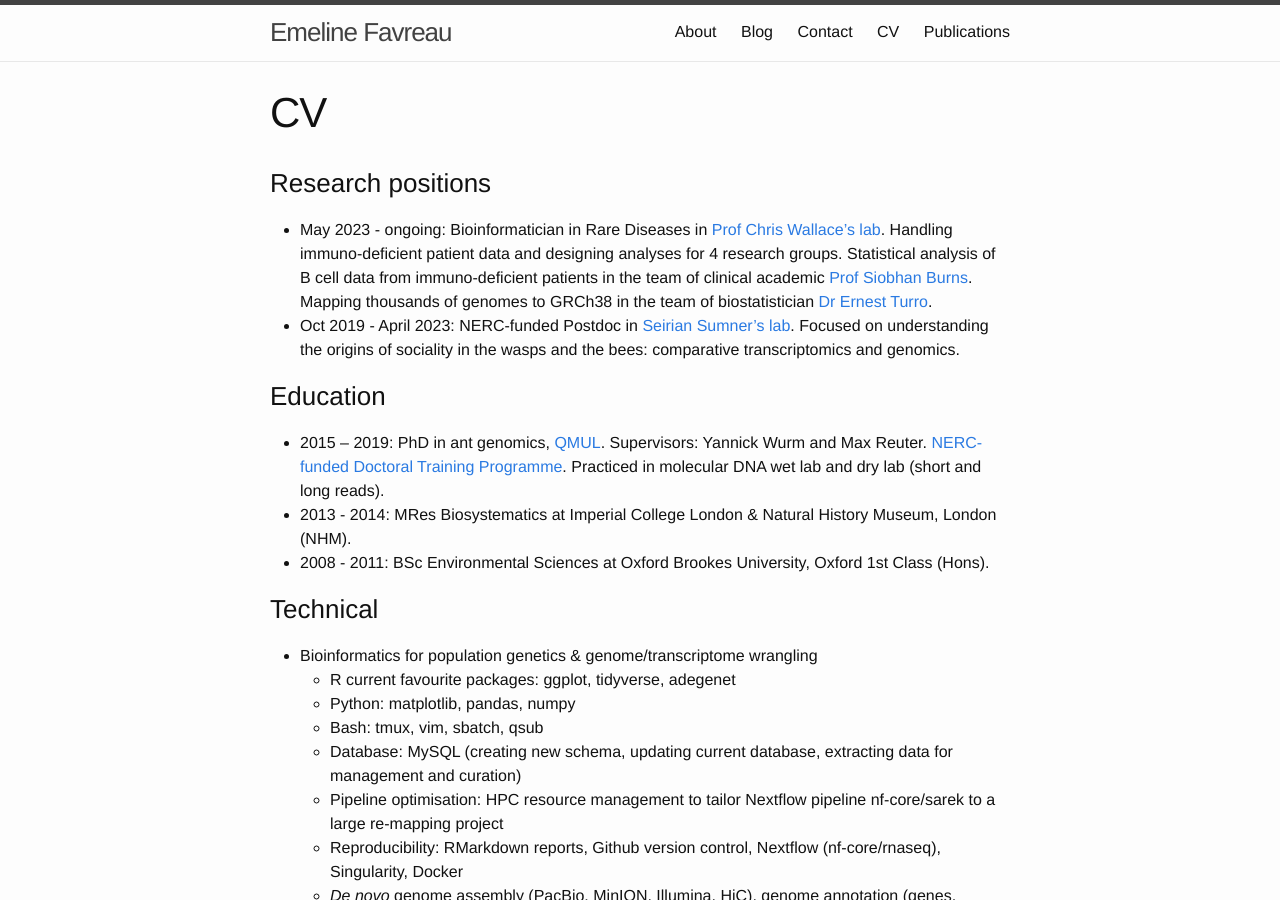
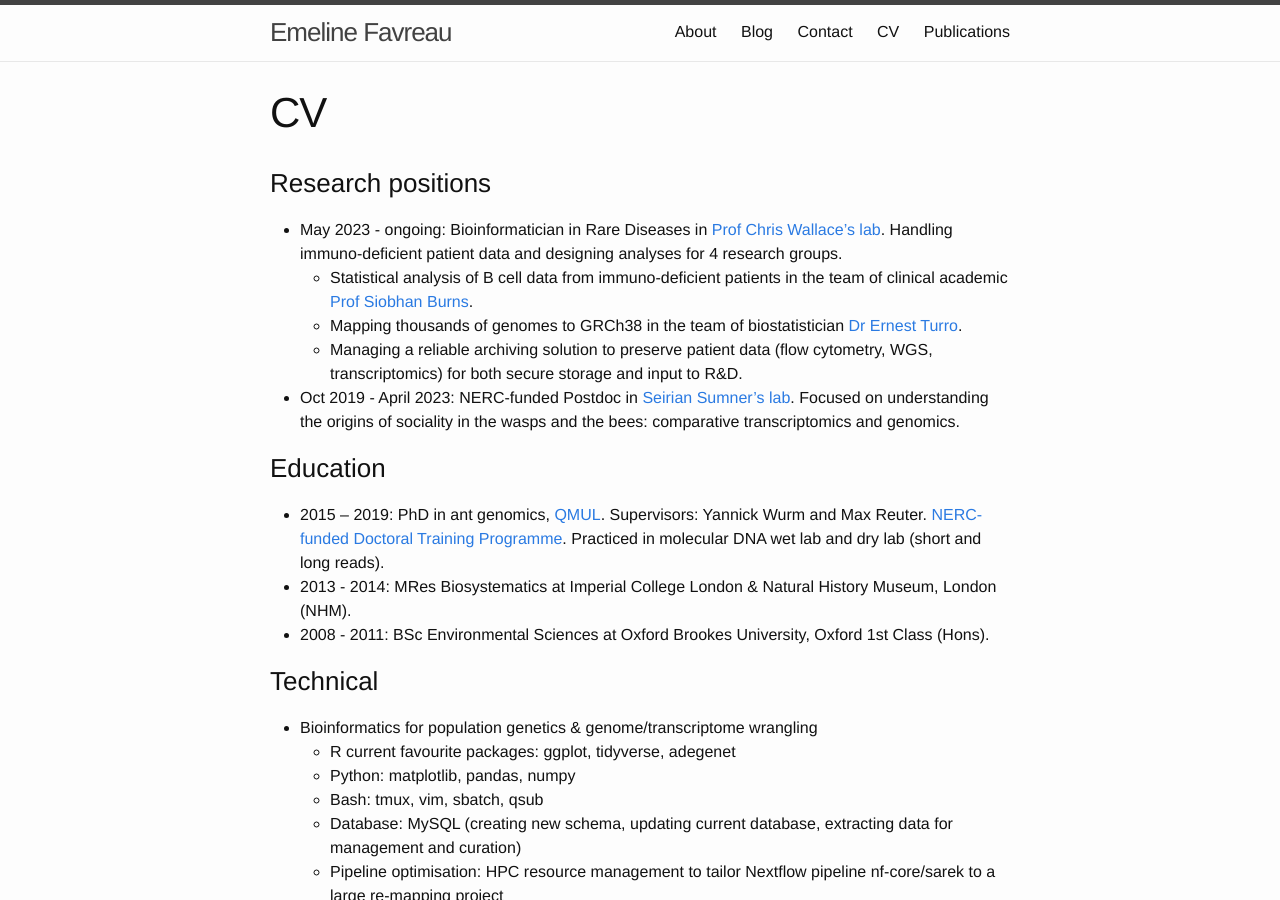
Before and after one commit to EmelineFavreau/EmelineFavreau.github.io, a Jekyll site: the page built from cv.md, in a window 1280 px wide and 900 px high. Built offline with Jekyll 4.4.1, drawn with Linux system fonts in a browser that asks for light colours.

Commit message:
Update cv.md

```diff
--- a/cv.md
+++ b/cv.md
@@ -6,7 +6,10 @@ permalink: /cv/
 
 
 ### Research positions
-- May 2023 - ongoing: Bioinformatician in Rare Diseases in [Prof Chris Wallace's lab](http://chr1swallace.github.io/). Handling immuno-deficient patient data and designing analyses for 4 research groups. Statistical analysis of B cell data from immuno-deficient patients in the team of clinical academic [Prof Siobhan Burns](https://www.ucl.ac.uk/infection-immunity/people/professor-siobhan-burns). Mapping thousands of genomes to GRCh38 in the team of biostatistician [Dr Ernest Turro](https://labs.icahn.mssm.edu/turrolab/members/).
+- May 2023 - ongoing: Bioinformatician in Rare Diseases in [Prof Chris Wallace's lab](http://chr1swallace.github.io/). Handling immuno-deficient patient data and designing analyses for 4 research groups.
+    - Statistical analysis of B cell data from immuno-deficient patients in the team of clinical academic [Prof Siobhan Burns](https://www.ucl.ac.uk/infection-immunity/people/professor-siobhan-burns).
+    - Mapping thousands of genomes to GRCh38 in the team of biostatistician [Dr Ernest Turro](https://labs.icahn.mssm.edu/turrolab/members/).
+    - Managing a reliable archiving solution to preserve patient data (flow cytometry, WGS, transcriptomics) for both secure storage and input to R&D.
 - Oct 2019 - April 2023: NERC-funded Postdoc in [Seirian Sumner's lab](http://www.sumnerlab.co.uk/the-group/emeline-favreau/). Focused on understanding the origins of sociality in the wasps and the bees: comparative transcriptomics and genomics.
 
 ### Education
```
